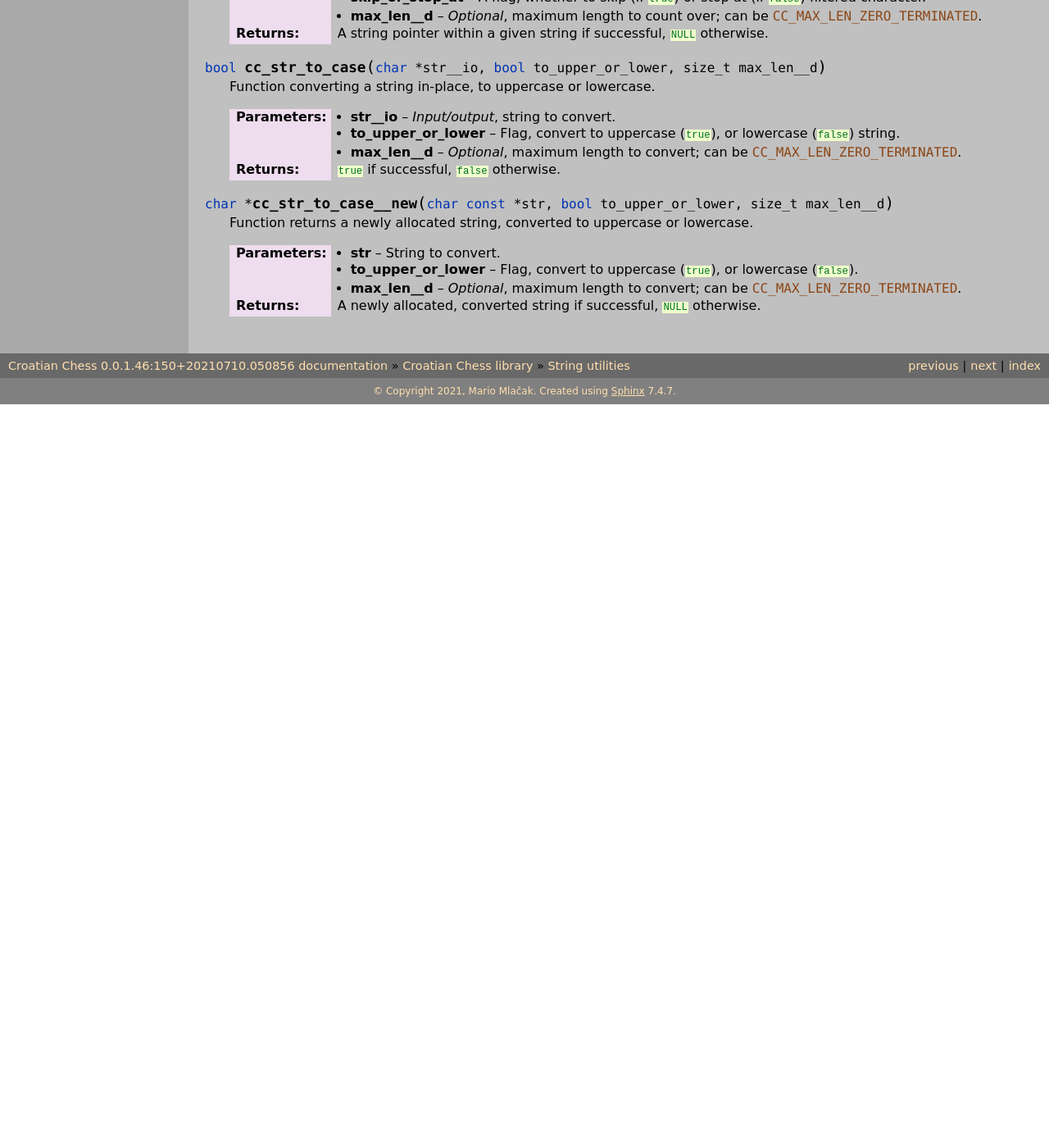
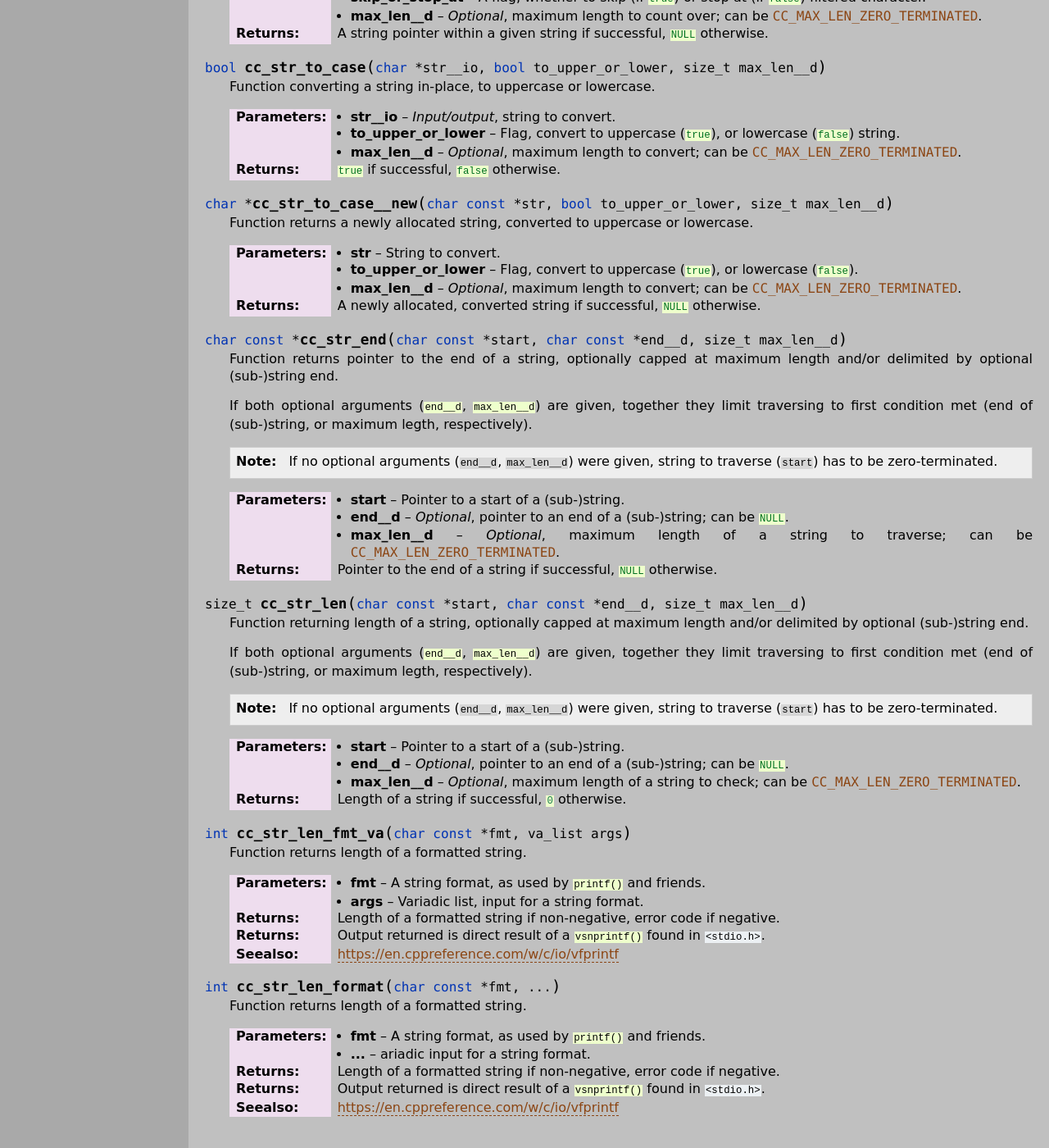
Before and after one commit to mmlacak/crochess, a Sphinx documentation site: the page built from docs/source/libcc/ccstrutils.rst, in a window 1280 px wide and 1400 px high, scrolled down 3807 px. Shown: the whole window at 82% size. Built offline with Sphinx 7.4.7, drawn with Linux system fonts in a browser that asks for light colours; before the commit the page ends 4300 px from its top, so only the background shows below that.

Commit message:
Documented more string util functions.

```diff
--- a/docs/source/libcc/ccstrutils.rst
+++ b/docs/source/libcc/ccstrutils.rst
@@ -267,3 +267,65 @@ String utility functions
     :param to_upper_or_lower: Flag, convert to uppercase (:c:`true`), or lowercase (:c:`false`).
     :param max_len__d: *Optional*, maximum length to convert; can be :c:expr:`CC_MAX_LEN_ZERO_TERMINATED`.
     :returns: A newly allocated, converted string if successful, :c:`NULL` otherwise.
+
+.. c:function:: char const * cc_str_end( char const * start, char const * end__d, size_t max_len__d )
+
+    Function returns pointer to the end of a string, optionally capped at maximum
+    length and/or delimited by optional (sub-)string end.
+
+    If both optional arguments (:c:`end__d`, :c:`max_len__d`) are given, together
+    they limit traversing to first condition met (end of (sub-)string, or maximum
+    legth, respectively).
+
+    .. note::
+
+        If no optional arguments (:c:`end__d`, :c:`max_len__d`) were given, string
+        to traverse (:c:`start`) has to be zero-terminated.
+
+    :param start: Pointer to a start of a (sub-)string.
+    :param end__d: *Optional*, pointer to an end of a (sub-)string; can be :c:`NULL`.
+    :param max_len__d: *Optional*, maximum length of a string to traverse; can be :c:expr:`CC_MAX_LEN_ZERO_TERMINATED`.
+    :returns: Pointer to the end of a string if successful, :c:`NULL` otherwise.
+
+.. c:function:: size_t cc_str_len( char const * start, char const * end__d, size_t max_len__d )
+
+    Function returning length of a string, optionally capped at maximum length
+    and/or delimited by optional (sub-)string end.
+
+    If both optional arguments (:c:`end__d`, :c:`max_len__d`) are given, together
+    they limit traversing to first condition met (end of (sub-)string, or maximum
+    legth, respectively).
+
+    .. note::
+
+        If no optional arguments (:c:`end__d`, :c:`max_len__d`) were given, string
+        to traverse (:c:`start`) has to be zero-terminated.
+
+    :param start: Pointer to a start of a (sub-)string.
+    :param end__d: *Optional*, pointer to an end of a (sub-)string; can be :c:`NULL`.
+    :param max_len__d: *Optional*, maximum length of a string to check; can be :c:expr:`CC_MAX_LEN_ZERO_TERMINATED`.
+    :returns: Length of a string if successful, :c:`0` otherwise.
+
+.. c:function:: int cc_str_len_fmt_va( char const * fmt, va_list args )
+
+    Function returns length of a formatted string.
+
+    :param fmt: A string format, as used by :c:`printf()` and friends.
+    :param args: Variadic list, input for a string format.
+    :returns: Length of a formatted string if non-negative, error code
+              if negative.
+    :returns: Output returned is direct result of a :c:`vsnprintf()`
+              found in ``<stdio.h>``.
+    :seealso: https://en.cppreference.com/w/c/io/vfprintf
+
+.. c:function:: int cc_str_len_format( char const * fmt, ... )
+
+    Function returns length of a formatted string.
+
+    :param fmt: A string format, as used by :c:`printf()` and friends.
+    :param ...: ariadic input for a string format.
+    :returns: Length of a formatted string if non-negative, error code
+              if negative.
+    :returns: Output returned is direct result of a :c:`vsnprintf()`
+              found in ``<stdio.h>``.
+    :seealso: https://en.cppreference.com/w/c/io/vfprintf
--- a/docs/source/libcc/cctoken.rst
+++ b/docs/source/libcc/cctoken.rst
@@ -89,8 +89,8 @@ Token functions
 
     :param str: String to traverse.
     :param seps: Separators between tokens.
-    :param start__io: First :c:`char` of found token.
-    :param end__io: End of a token, i.e. first :c:`char` which does not belong to found token.
+    :param start__io: *Input/output*, first :c:`char` of found token.
+    :param end__io: *Input/output*, end of a token, i.e. first :c:`char` which does not belong to found token.
     :returns: :c:`true` if next token was found, :c:`false` otherwise.
 
 .. c:function:: char * cc_trim_str__new( char const * str, char const * chars )
```
